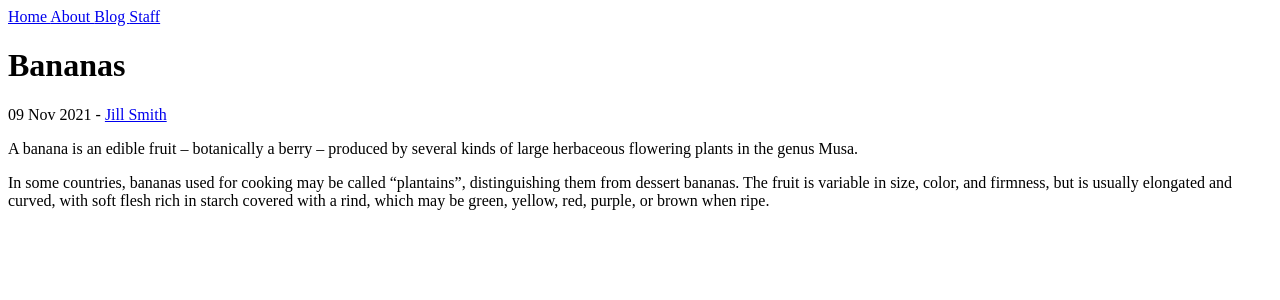
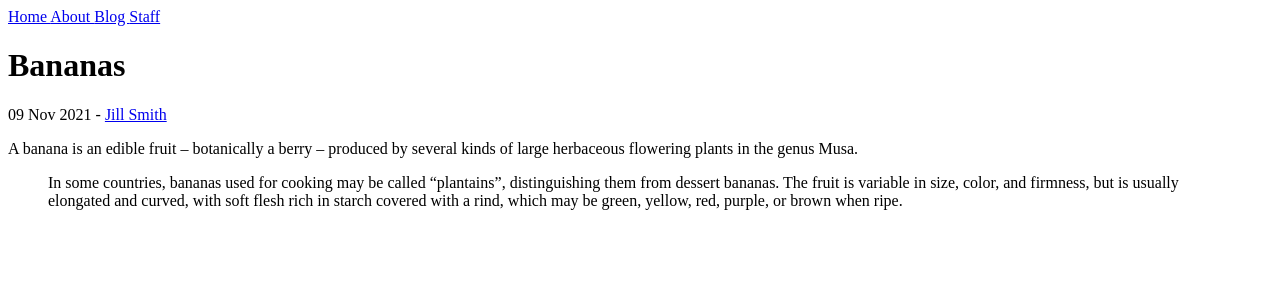
Before and after one commit to tibethero/tibethero.github.io, a Jekyll site: the page built from _posts/2021-11-09-bananas.md, in a window 1280 px wide. Shown: the top 300 px of the page. Built offline with Jekyll 4.4.1, drawn with Linux system fonts in a browser that asks for light colours.

```diff
--- a/_posts/2021-11-09-bananas.md
+++ b/_posts/2021-11-09-bananas.md
@@ -5,7 +5,7 @@ author: jill
 A banana is an edible fruit – botanically a berry – produced by several kinds
 of large herbaceous flowering plants in the genus Musa.
 
-In some countries, bananas used for cooking may be called "plantains",
+>In some countries, bananas used for cooking may be called "plantains",
 distinguishing them from dessert bananas. The fruit is variable in size, color,
 and firmness, but is usually elongated and curved, with soft flesh rich in
 starch covered with a rind, which may be green, yellow, red, purple, or brown
```
